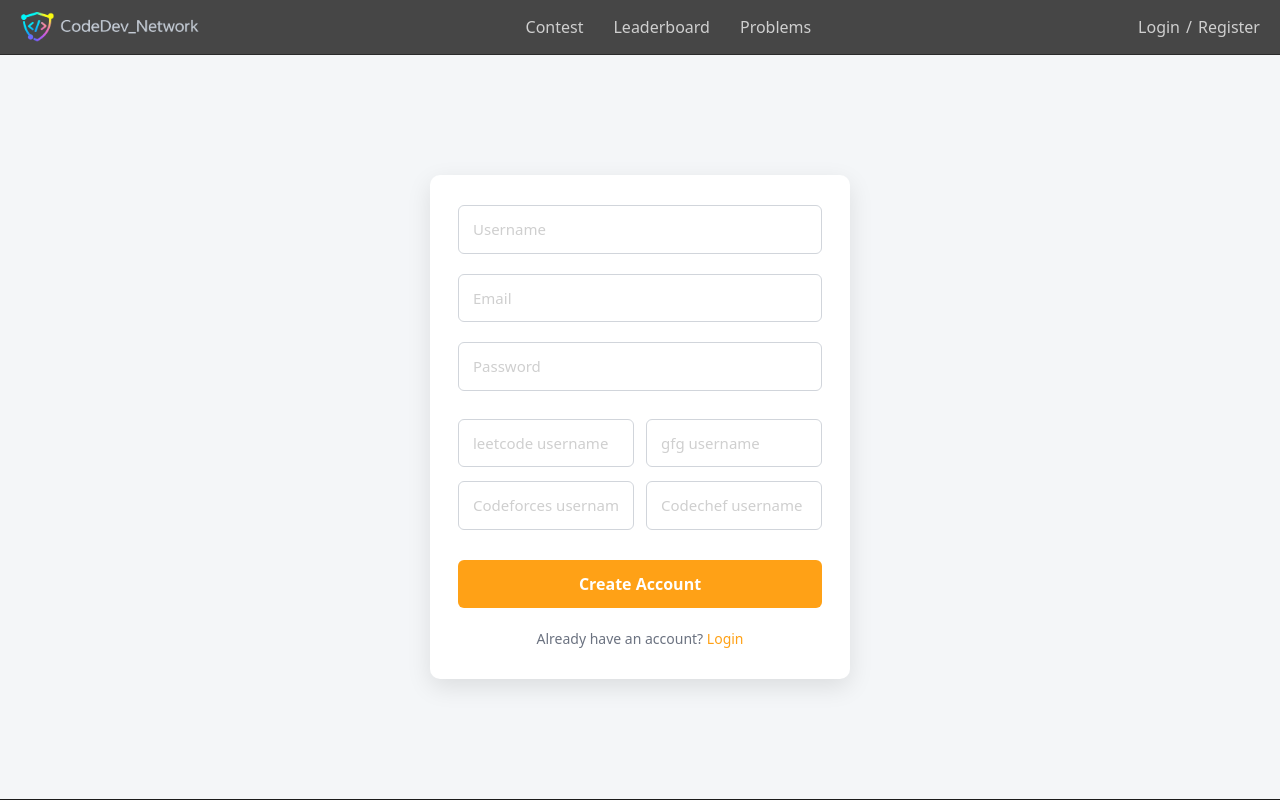
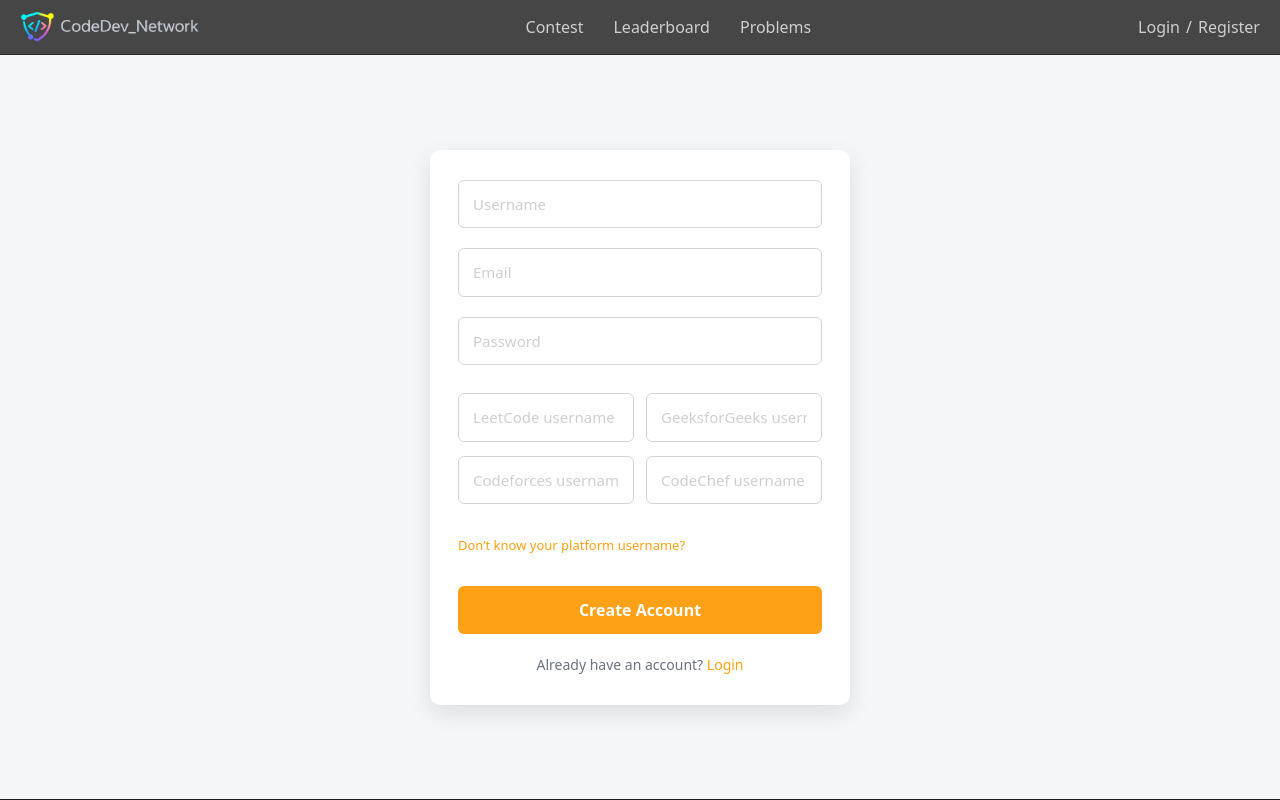
Before and after one commit to Mudassar123khan/CodeDev_Network, a React (Vite) app in the folder frontend/: page /register in a window 1280 px wide. Built offline with nearby package versions, Linux system fonts and the light colour scheme.

Commit message:
Implemented a help menu for platform usernames

```diff
--- a/frontend/src/Pages/Auth/Register.css
+++ b/frontend/src/Pages/Auth/Register.css
@@ -89,3 +89,36 @@
 .login-link a:hover {
   text-decoration: underline;
 }
+
+/*==================
+  HELP
+===================*/
+.toggle-help {
+  margin-top: 12px;
+  font-size: 13px;
+  color: #ffa116;
+  cursor: pointer;
+  text-align: left;
+}
+
+.platform-help {
+  margin-top: 10px;
+  font-size: 13px;
+  color: #9a9a9a;
+  line-height: 1.6;
+  text-align: left;
+}
+
+.platform-help ul {
+  padding-left: 18px;
+  margin-top: 6px;
+}
+
+.platform-help li {
+  margin-bottom: 6px;
+}
+
+.highlight {
+  color: #ffa116;
+  font-weight: 600;
+}
--- a/frontend/src/Pages/Auth/Register.jsx
+++ b/frontend/src/Pages/Auth/Register.jsx
@@ -1,30 +1,31 @@
 import "./Register.css";
-import {register} from "../../api/auth.api";
+import { register } from "../../api/auth.api";
 import { useState, useContext } from "react";
 import { Context } from "../../context/AuthContext";
 import { Link, useNavigate } from "react-router-dom";
 import { toast } from "react-toastify";
+
 export default function Register() {
-const {url} = useContext(Context);
+  const { url } = useContext(Context);
   const navigate = useNavigate();
+
+  const [showHelp, setShowHelp] = useState(false);
+
   const [data, setData] = useState({
     username: "",
     email: "",
     password: "",
-    platforms:{
+    platforms: {
       leetcode: "",
       codeforces: "",
       codechef: "",
       gfg: "",
-    }
-
+    },
   });
 
-  //function to set the data coming from input form in state variable data
   const onChangeHandler = (e) => {
     const { name, value } = e.target;
 
-  // check if input belongs to platforms
     if (name in data.platforms) {
       setData((prev) => ({
         ...prev,
@@ -34,7 +35,6 @@
         },
       }));
     } else {
-    // top-level fields
       setData((prev) => ({
         ...prev,
         [name]: value,
@@ -42,8 +42,6 @@
     }
   };
 
-
-  //function to register a user
   const registerHandler = async (event) => {
     event.preventDefault();
 
@@ -56,7 +54,6 @@
       } else {
         toast.error(response.data.message);
       }
-
     } catch (error) {
       if (error.response && error.response.data.message) {
         toast.error(error.response.data.message);
@@ -104,25 +101,25 @@
             type="text"
             name="leetcode"
             onChange={onChangeHandler}
-          value={data.leetcode}
+            value={data.platforms.leetcode}
             className="leetcode"
-          placeholder="leetcode username"
+            placeholder="LeetCode username"
           />
 
           <input
             type="text"
             name="gfg"
             onChange={onChangeHandler}
-          value={data.gfg}
+            value={data.platforms.gfg}
             className="gfg"
-          placeholder="gfg username"
+            placeholder="GeeksforGeeks username"
           />
 
           <input
             type="text"
             name="codeforces"
             onChange={onChangeHandler}
-          value={data.codeforces}
+            value={data.platforms.codeforces}
             className="codeforces"
             placeholder="Codeforces username"
           />
@@ -131,17 +128,46 @@
             type="text"
             name="codechef"
             onChange={onChangeHandler}
-          value={data.codechef}
+            value={data.platforms.codechef}
             className="codechef"
-          placeholder="Codechef username"
+            placeholder="CodeChef username"
           />
         </div>
-        <button type="submit" >Create Account</button>
+
+        {/* Toggle Help Section */}
+        <p
+          className="toggle-help"
+          onClick={() => setShowHelp(!showHelp)}
+        >
+          Don’t know your platform username?
+        </p>
+
+        {showHelp && (
+          <div className="platform-help">
+            <p>You can find your username in your profile URL:</p>
+            <ul>
+              <li>
+                <strong>LeetCode:</strong> https://leetcode.com/u/<span className="highlight">your_username</span>
+              </li>
+              <li>
+                <strong>GeeksforGeeks:</strong> https://www.geeksforgeeks.org/profile/<span className="highlight">your_username</span>
+              </li>
+              <li>
+                <strong>Codeforces:</strong> https://codeforces.com/profile/<span className="highlight">your_username</span>
+              </li>
+              <li>
+                <strong>CodeChef:</strong> https://www.codechef.com/users/<span className="highlight">your_username</span>
+              </li>
+            </ul>
+          </div>
+        )}
+
+        <button type="submit">Create Account</button>
+
         <p className="login-link">
           Already have an account? <Link to="/login">Login</Link>
         </p>
       </form>
-
     </div>
   );
 }
--- a/frontend/src/context/AuthContext.jsx
+++ b/frontend/src/context/AuthContext.jsx
@@ -3,8 +3,8 @@
 export const Context = createContext(null);
 
 export const ContextProvider = ({ children }) => {
-  //const url = "http://localhost:3000/api";
-  const url = 'https://codedev-network-1.onrender.com/api';
+  const url = "http://localhost:3000/api";
+  //const url = 'https://codedev-network-1.onrender.com/api';
 
   const [token, setToken] = useState(null);
   const [user, setUser] = useState(() =>
```
Also changed, not shown: 2 other files (tests, documents, lock files or other folders). Lines whose indentation alone changed are shown as unchanged.
